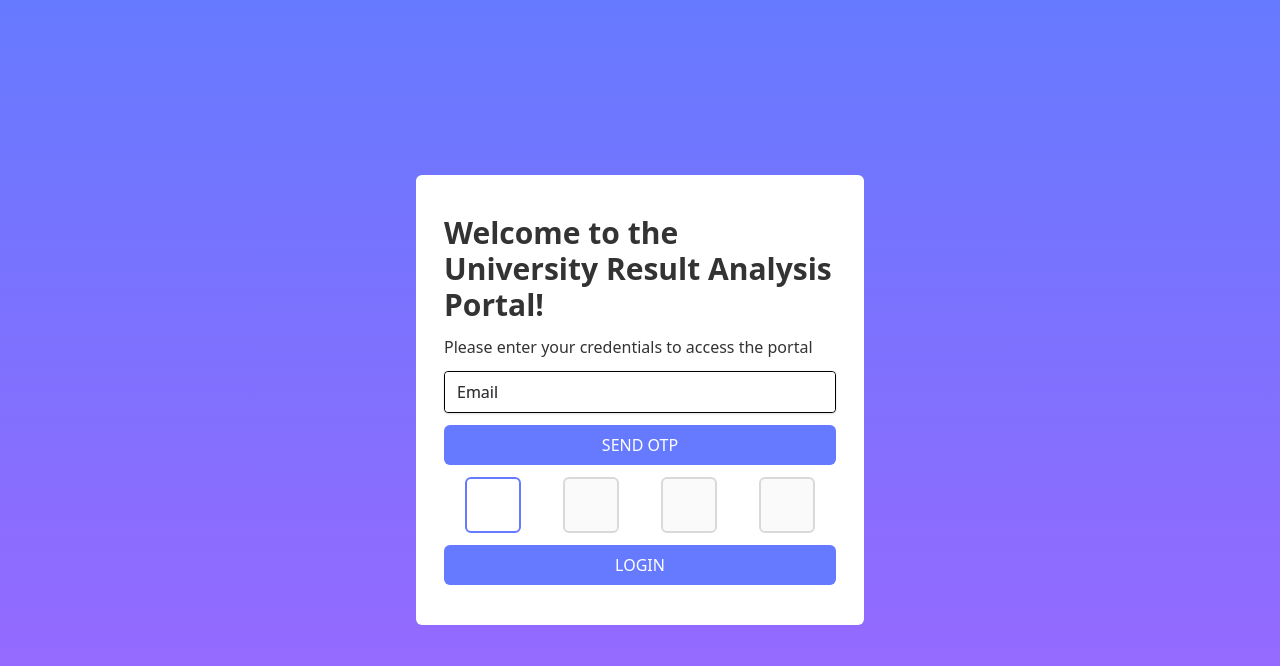
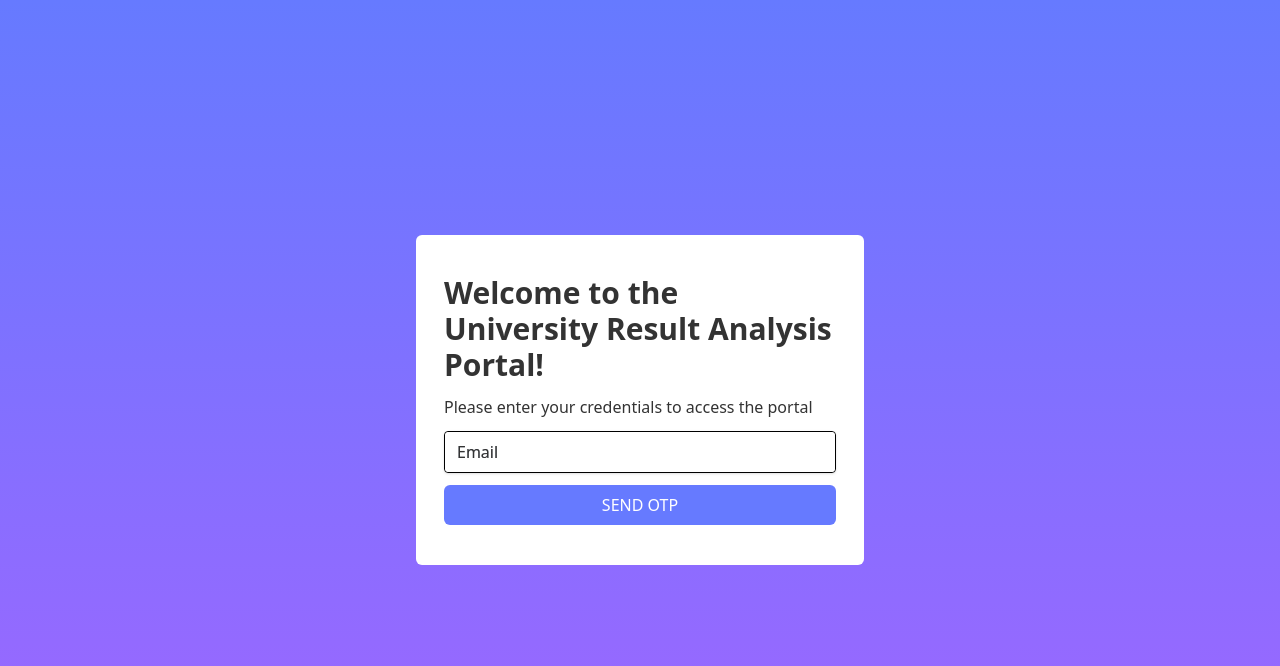
Before and after one commit to namansethi13/minor-project, a Django app: page /accounts/login_teacher/ in a window 1280 px wide. Shown: the top 666 px of the page. Run offline with Django 4.2, Linux system fonts and the light colour scheme; some libraries are stand-ins or nearby versions.

Commit message:
fixed login page

```diff
--- a/accounts/templates/login.html
+++ b/accounts/templates/login.html
@@ -6,44 +6,7 @@
         <script src="https://cdn.tailwindcss.com"></script>
         <title>Document</title>
     </head>
-    <script>
-        function sendotp() {
-            var email = document.getElementById("email").value;
-            console.log(email);
-            // send using fetch
-            fetch("/accounts/send_otp/", {
-                method: "POST",
-                headers: {
-                    "X-CSRFToken": document.getElementsByName(
-                        "csrfmiddlewaretoken"
-                    )[0].value,
-                    "Content-Type": "application/json",
-                },
-                body: JSON.stringify({
-                    email: email,
-                }),
-            })
-                .then((response) => response.json())
-                .then((data) => {
-                    console.log(data);
-                })
-                .catch((error) => {
-                    console.log(error);
-                });
 
-            // var csrftoken = document.getElementsByName("csrfmiddlewaretoken")[0].value;
-
-            // var xhttp = new XMLHttpRequest();
-            // xhttp.open("POST", "/accounts/send_otp/", true);
-            // xhttp.setRequestHeader("X-CSRFToken", csrftoken);
-            // xhttp.send("email="+email);
-            // // xhttp.onreadystatechange = function() {
-            // //     if (this.readyState == 4 && this.status == 200) {
-            // //         console.log("success");
-            // //     }
-            // };
-        }
-    </script>
     <script>
         tailwind.config = {
             theme: {
@@ -92,11 +55,12 @@
                     Welcome to the University Result Analysis Portal!
                 </h1>
                 <span>
-
                     <p class="text-black">
                         Please enter your credentials to access the portal
                     </p>
                 </span>
+                {% comment %} email block {% endcomment %}
+                <div class="flex flex-col gap-3" id="emailDiv">
                     <div
                         class="relative border rounded shadow appearance-none label-floating"
                     >
@@ -117,10 +81,13 @@
                     <button
                         type="button"
                         onclick="sendotp()"
-                    class="bg-primaryPurple uppercase text-white rounded-md py-2"
+                        class="w-full bg-primaryPurple uppercase text-white rounded-md py-2"
                     >
                         Send OTP
                     </button>
+                </div>
+                {% comment %} otp block {% endcomment %}
+                <div class="flex flex-col gap-3 hidden" id="otpDiv">
                     <div
                         class="flex justify-between md:justify-around"
                         id="inputfields"
@@ -153,10 +120,11 @@
                     <input type="text" name="OTP" id="otp" hidden />
                     <button
                         type="submit"
-                    class="uppercase bg-primaryPurple text-white rounded-md py-2"
+                        class="w-full uppercase bg-primaryPurple text-white rounded-md py-2"
                     >
                         Login
                     </button>
+                </div>
             </form>
         </div>
     </body>
@@ -195,20 +163,14 @@
                     }
                     inputCount += 1;
                 } else if (value.length == 0 && e.key == "Backspace") {
-                        finalInput = finalInput.substring(
-                            0,
-                            finalInput.length - 1
-                        );
+                    finalInput = finalInput.substring(0, finalInput.length - 1);
                     if (inputCount == 0) {
                         updateInputConfig(e.target, false);
                         return false;
                     }
                     updateInputConfig(e.target, true);
                     e.target.previousElementSibling.value = "";
-                        updateInputConfig(
-                            e.target.previousElementSibling,
-                            false
-                        );
+                    updateInputConfig(e.target.previousElementSibling, false);
                     inputCount -= 1;
                 } else if (value.length > 1) {
                     e.target.value = value.split("")[0];
@@ -219,10 +181,7 @@
         window.addEventListener("keyup", (e) => {
             if (inputCount > 3) {
                 if (e.key == "Backspace") {
-                        finalInput = finalInput.substring(
-                            0,
-                            finalInput.length - 1
-                        );
+                    finalInput = finalInput.substring(0, finalInput.length - 1);
                     updateInputConfig(inputField.lastElementChild, false);
                     inputField.lastElementChild.value = "";
                     inputCount -= 1;
@@ -239,6 +198,47 @@
         };
 
         window.onload = startInput();
+
+        // otp code
+        const otpDiv = document.getElementById("otpDiv");
+        const emailDiv = document.getElementById("emailDiv");
+        function sendotp() {
+            var email = document.getElementById("email").value;
+            console.log(email);
+            // send using fetch
+            fetch("/accounts/send_otp/", {
+                method: "POST",
+                headers: {
+                    "X-CSRFToken": document.getElementsByName(
+                        "csrfmiddlewaretoken"
+                    )[0].value,
+                    "Content-Type": "application/json",
+                },
+                body: JSON.stringify({
+                    email: email,
+                }),
+            })
+                .then((response) => response.json())
+                .then((data) => {
+                    emailDiv.classList.add("hidden");
+                    otpDiv.classList.remove("hidden");
+                    console.log(data);
+                })
+                .catch((error) => {
+                    console.log(error);
+                });
+
+            // var csrftoken = document.getElementsByName("csrfmiddlewaretoken")[0].value;
+
+            // var xhttp = new XMLHttpRequest();
+            // xhttp.open("POST", "/accounts/send_otp/", true);
+            // xhttp.setRequestHeader("X-CSRFToken", csrftoken);
+            // xhttp.send("email="+email);
+            // // xhttp.onreadystatechange = function() {
+            // //     if (this.readyState == 4 && this.status == 200) {
+            // //         console.log("success");
+            // //     }
+            // };
+        }
     </script>
-
 </html>
```
Also changed, not shown: db.sqlite3. Lines whose indentation alone changed are shown as unchanged.
